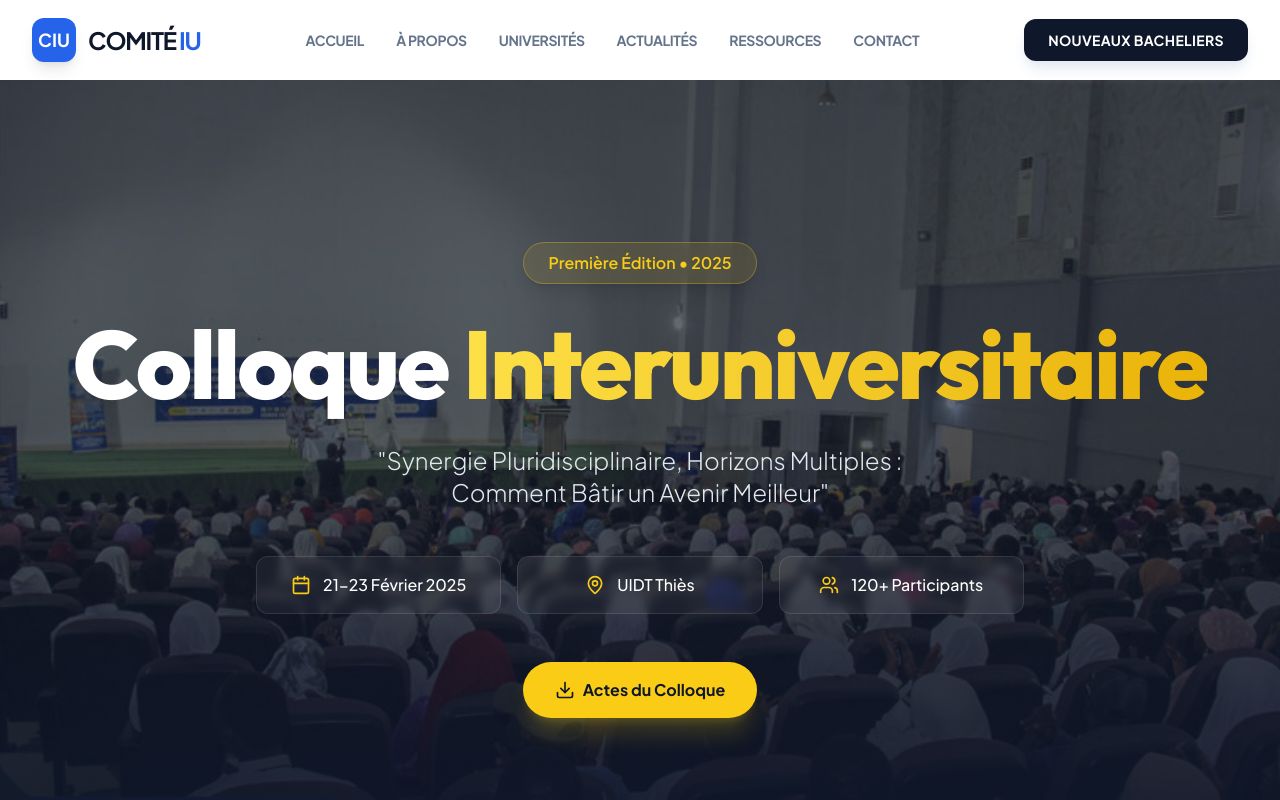
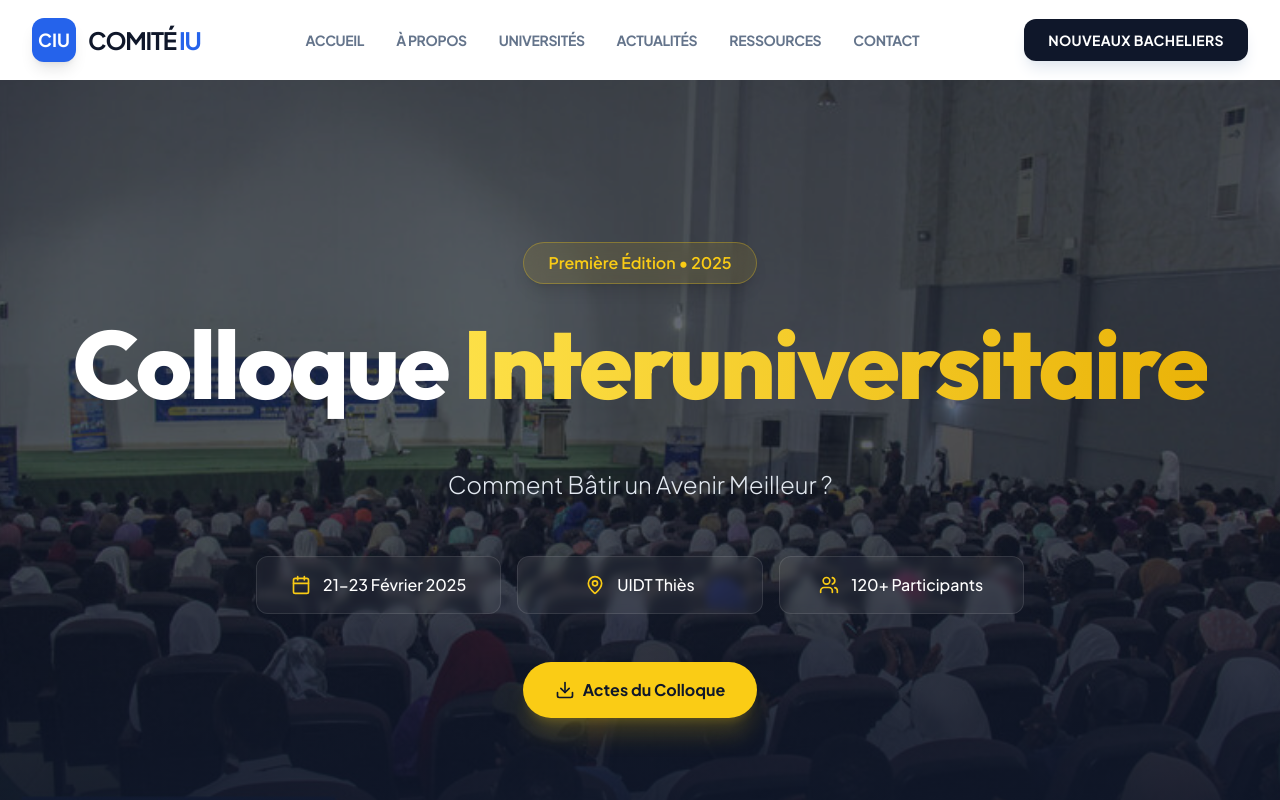
Before and after one commit to Rachidusfallensis/ciu-website, a React (Vite) app: page /colloque in a window 1280 px wide. Shown: the top 800 px of the page. Built offline with nearby package versions, Linux system fonts and the light colour scheme.

Commit message:
style(pages): refine news layout and animate colloque text

```diff
--- a/src/pages/ColloquePage.jsx
+++ b/src/pages/ColloquePage.jsx
@@ -1,5 +1,5 @@
-import { motion, useInView } from 'framer-motion';
-import { useRef, useState } from 'react';
+import { motion, useInView, AnimatePresence } from 'framer-motion';
+import { useRef, useState, useEffect } from 'react';
 import { Calendar, Clock, MapPin, Users, GraduationCap, Award, FileText, Download, Share2, ChevronRight, Star, Target, BookOpen, Mic, CheckCircle, Search, ArrowRight } from 'lucide-react';
 import { format } from 'date-fns';
 import { fr } from 'date-fns/locale';
@@ -103,6 +103,11 @@ const projects = [
     { author: "Mamadou NDIAYE", title: "Espace maraîcher intelligent", position: "3ème Prix", color: "text-orange-700 bg-orange-50 border-orange-200" }
 ];
 
+const colloqueSubtitles = [
+    "Synergie Pluridisciplinaire, Horizons Multiples...",
+    "Comment Bâtir un Avenir Meilleur ?"
+];
+
 export default function ColloquePage() {
     const heroRef = useRef(null);
     const presentationRef = useRef(null);
@@ -112,6 +117,14 @@ export default function ColloquePage() {
     const communicationsRef = useRef(null);
 
     const [selectedDay, setSelectedDay] = useState(0);
+    const [currentSubtitleIndex, setCurrentSubtitleIndex] = useState(0);
+
+    useEffect(() => {
+        const interval = setInterval(() => {
+            setCurrentSubtitleIndex((prev) => (prev + 1) % colloqueSubtitles.length);
+        }, 4000);
+        return () => clearInterval(interval);
+    }, []);
 
     const isHeroInView = useInView(heroRef, { once: true, amount: 0.3 });
     const isPresentationInView = useInView(presentationRef, { once: true, amount: 0.2 });
@@ -165,10 +178,22 @@ export default function ColloquePage() {
                             Colloque <span className="text-transparent bg-clip-text bg-gradient-to-r from-yellow-300 to-yellow-500 block sm:inline">Interuniversitaire</span>
                         </h1>
 
-                        <p className="text-xl md:text-2xl text-slate-200 mb-12 max-w-3xl mx-auto font-light leading-relaxed">
-                            "Synergie Pluridisciplinaire, Horizons Multiples :<br className="hidden md:block" />
-                            Comment Bâtir un Avenir Meilleur"
-                        </p>
+                        <div className="h-24 md:h-20 mb-8 relative flex items-center justify-center overflow-hidden max-w-4xl mx-auto">
+                            <AnimatePresence mode="wait">
+                                <motion.div
+                                    key={currentSubtitleIndex}
+                                    initial={{ opacity: 0, y: 20 }}
+                                    animate={{ opacity: 1, y: 0 }}
+                                    exit={{ opacity: 0, y: -20 }}
+                                    transition={{ duration: 0.5 }}
+                                    className="absolute px-4 w-full"
+                                >
+                                    <p className="text-xl md:text-2xl text-slate-200 font-light leading-relaxed">
+                                        {colloqueSubtitles[currentSubtitleIndex]}
+                                    </p>
+                                </motion.div>
+                            </AnimatePresence>
+                        </div>
 
                         <div className="grid grid-cols-1 sm:grid-cols-3 gap-4 max-w-3xl mx-auto mb-12">
                             {[
--- a/src/pages/NewsPage.jsx
+++ b/src/pages/NewsPage.jsx
@@ -18,17 +18,7 @@ const articles = [
     readTime: "5 min",
     featured: false
   },
-  {
-    id: 2,
-    title: "Le Culte du Savoir en Islam",
-    excerpt: "Conférence du Professeur Diarra sur l'importance de la recherche scientifique dans la foi.",
-    author: "Commission Culturelle",
-    date: new Date(2024, 10, 28),
-    category: "Spiritualité",
-    image: "/api/placeholder/800/600",
-    readTime: "12 min",
-    featured: false
-  },
+
   {
     id: 3,
     title: "Lancement du Programme de Mentorat",
@@ -40,6 +30,7 @@ const articles = [
     readTime: "3 min",
     featured: false
   },
+
   {
     id: 4,
     title: "Ziarra Annuelle 2025 : Préparatifs",
@@ -77,7 +68,7 @@ const featuredArticle = {
   readTime: "8 min"
 };
 
-const categories = ["Tout", "À la Une", "Vie Étudiante", "Spiritualité", "Pédagogie", "Événement"];
+const categories = ["Tout", "À la Une", "Vie Étudiante", "Pédagogie", "Événement"];
 
 export default function NewsPage() {
   const [activeCategory, setActiveCategory] = useState("Tout");
@@ -114,8 +105,8 @@ export default function NewsPage() {
                   key={cat}
                   onClick={() => setActiveCategory(cat)}
                   className={`px-6 py-2.5 rounded-full text-sm font-semibold transition-all duration-300 border ${activeCategory === cat
-                      ? "bg-slate-900 text-white border-slate-900 shadow-lg scale-105"
-                      : "bg-white text-slate-600 border-slate-200 hover:bg-slate-100 hover:border-slate-300"
+                    ? "bg-slate-900 text-white border-slate-900 shadow-lg scale-105"
+                    : "bg-white text-slate-600 border-slate-200 hover:bg-slate-100 hover:border-slate-300"
                     }`}
                 >
                   {cat}
@@ -136,42 +127,45 @@ export default function NewsPage() {
             transition={{ duration: 0.6 }}
             className="mb-16"
           >
-            <Link to={featuredArticle.link} className="group block relative bg-black rounded-[2.5rem] overflow-hidden shadow-2xl h-[500px] sm:h-[600px]">
-              <div className="absolute inset-0">
-                <img
-                  src={featuredArticle.image}
-                  alt={featuredArticle.title}
-                  className="w-full h-full object-cover opacity-80 group-hover:opacity-60 group-hover:scale-105 transition-all duration-1000"
-                />
-                <div className="absolute inset-0 bg-gradient-to-t from-slate-900 via-slate-900/50 to-transparent" />
-              </div>
+            <Link to={featuredArticle.link} className="group relative block bg-white rounded-[2.5rem] overflow-hidden shadow-2xl border border-slate-100 hover:shadow-3xl transition-all duration-300">
+              <div className="flex flex-col md:flex-row min-h-[500px]">
+                {/* Content Section (Left on Desktop, Bottom on Mobile) */}
+                <div className="relative z-10 w-full md:w-1/2 p-8 md:p-12 flex flex-col justify-center bg-white order-2 md:order-1">
+                  <div className="flex items-center gap-3 mb-6">
+                    <span className="px-3 py-1 bg-amber-100 text-amber-700 text-xs font-bold uppercase tracking-wider rounded-full">
+                      {featuredArticle.category}
+                    </span>
+                  </div>
 
-              <div className="absolute bottom-0 left-0 p-8 md:p-12 w-full md:w-2/3">
-                <div className="flex items-center gap-4 mb-4 text-white/80 text-sm font-medium">
-                  <span className="px-3 py-1 bg-amber-500/20 text-amber-400 border border-amber-500/30 rounded-full backdrop-blur-md">
-                    {featuredArticle.category}
-                  </span>
-                  <span className="flex items-center">
-                    <Calendar className="w-4 h-4 mr-2" />
-                    {format(featuredArticle.date, 'd MMMM yyyy', { locale: fr })}
-                  </span>
-                  <span className="flex items-center">
-                    <Clock className="w-4 h-4 mr-2" />
-                    {featuredArticle.readTime}
-                  </span>
+                  <h2 className="text-3xl md:text-5xl font-black text-slate-900 mb-6 leading-tight group-hover:text-primary-600 transition-colors">
+                    {featuredArticle.title}
+                  </h2>
+
+                  <p className="text-lg text-slate-600 mb-8 leading-relaxed line-clamp-3 md:line-clamp-none">
+                    {featuredArticle.excerpt}
+                  </p>
+
+                  <div className="pt-2">
+                    <span
+                      className="group/btn relative inline-flex items-center justify-center px-8 py-3 border-2 border-slate-900 text-slate-900 font-bold rounded-2xl hover:bg-slate-900 hover:text-white transition-all duration-300 min-h-[50px] text-base overflow-hidden"
+                    >
+                      <span className="relative z-10">Lire l'article</span>
+                      <ArrowRight className="h-5 w-5 ml-2 relative z-10 group-hover/btn:translate-x-1 transition-transform" aria-hidden="true" />
+                    </span>
+                  </div>
                 </div>
 
-                <h2 className="text-3xl md:text-5xl font-bold text-white mb-6 leading-tight group-hover:text-amber-400 transition-colors">
-                  {featuredArticle.title}
-                </h2>
-
-                <p className="text-lg text-slate-300 mb-8 line-clamp-2">
-                  {featuredArticle.excerpt}
-                </p>
-
-                <div className="inline-flex items-center px-6 py-3 bg-white text-slate-900 rounded-full font-bold group-hover:bg-amber-400 transition-colors">
-                  Lire l'article
-                  <ArrowRight className="w-4 h-4 ml-2 group-hover:translate-x-1 transition-transform" />
+                {/* Image Section (Right on Desktop, Top on Mobile) */}
+                <div className="relative w-full md:w-1/2 h-64 md:h-auto overflow-hidden order-1 md:order-2">
+                  <div className="absolute inset-0 bg-slate-100">
+                    <img
+                      src={featuredArticle.image}
+                      alt={featuredArticle.title}
+                      className="w-full h-full object-cover transition-transform duration-1000 group-hover:scale-105"
+                    />
+                    {/* Inner shadow for depth */}
+                    <div className="absolute inset-0 shadow-[inset_0_0_100px_rgba(0,0,0,0.1)] pointer-events-none" />
+                  </div>
                 </div>
               </div>
             </Link>
```
